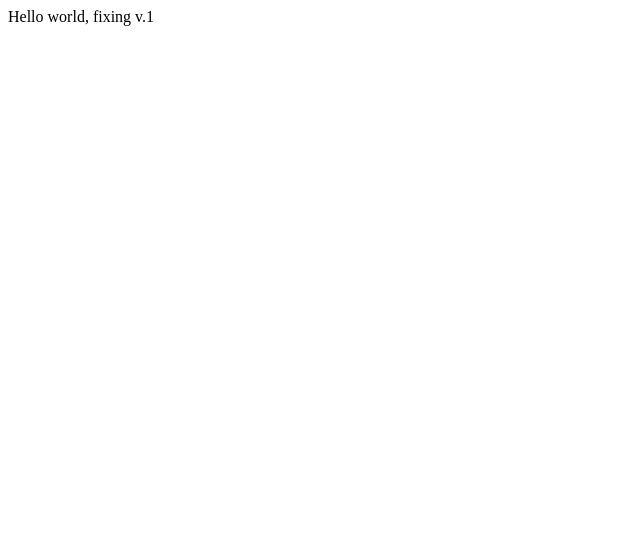
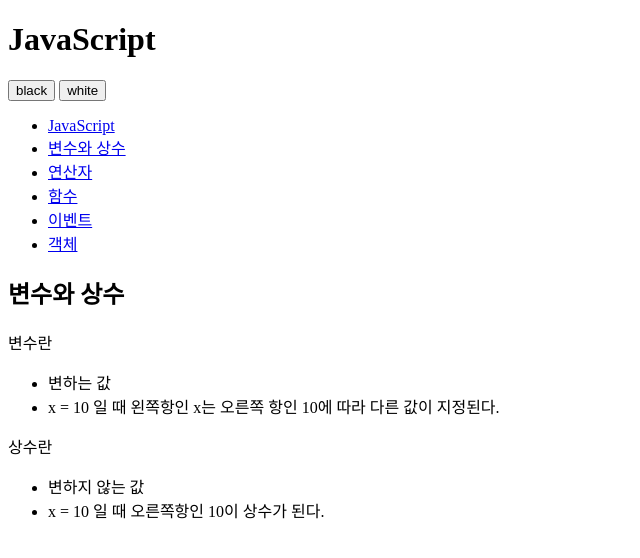
Before and after one commit to TurinCode/opentutorial, a plain HTML site: page index.html in a window 1280 px wide. Shown: the whole page, without its empty margins (0-640 px from the left). Drawn offline with Linux system fonts and the light colour scheme.

Commit message:
change index.html

```diff
--- a/index.html
+++ b/index.html
@@ -1,24 +1,43 @@
 <!DOCTYPE html>
-<html lang="en">
+<html>
     <head>
         <meta charset="utf-8" />
-
-        <!-- Always force latest IE rendering engine (even in intranet) & Chrome Frame
-        Remove this if you use the .htaccess -->
-        <meta http-equiv="X-UA-Compatible" content="IE=edge,chrome=1" />
-
-        <title>index</title>
-        <meta name="description" content="" />
-        <meta name="author" content="egoing" />
-
-        <meta name="viewport" content="width=device-width; initial-scale=1.0" />
-
-        <!-- Replace favicon.ico & apple-touch-icon.png in the root of your domain and delete these references -->
-        <link rel="shortcut icon" href="/favicon.ico" />
-        <link rel="apple-touch-icon" href="/apple-touch-icon.png" />
     </head>
 
-    <body>
-        Hello world, fixing v.1
+    <body id="body">
+        <div>
+            <header>
+                <h1>JavaScript</h1>
+            </header>
+            <div id="toolbar">
+                <input type="button" value="black" />
+                <input type="button" value="white" />
+            </div>
+            <nav>
+                <ul>
+                    <li><a href="http://opentutorials.org/course/49/17">JavaScript</a></li>
+                    <li><a href="http://opentutorials.org/course/49/16">변수와 상수</a></li>
+                    <li><a href="http://opentutorials.org/course/49/18">연산자</a></li>
+                    <li><a href="http://opentutorials.org/course/49/19">함수</a></li>
+                    <li><a href="http://opentutorials.org/course/49/20">이벤트</a></li>
+                    <li><a href="http://opentutorials.org/course/49/21">객체</a></li>
+                </ul>
+            </nav>
+            <article>
+                <h2>변수와 상수</h2>
+                <div>
+                    <p>변수란</p>
+                    <ul>
+                        <li>변하는 값</li>
+                        <li>x = 10 일 때 왼쪽항인 x는 오른쪽 항인 10에 따라 다른 값이 지정된다.</li>
+                    </ul>
+                    <p>상수란</p>
+                    <ul>
+                        <li>변하지 않는 값</li>
+                        <li>x = 10 일 때 오른쪽항인 10이 상수가 된다.</li>
+                    </ul>
+                </div>
+            </article>
+        </div>
     </body>
 </html>
```
